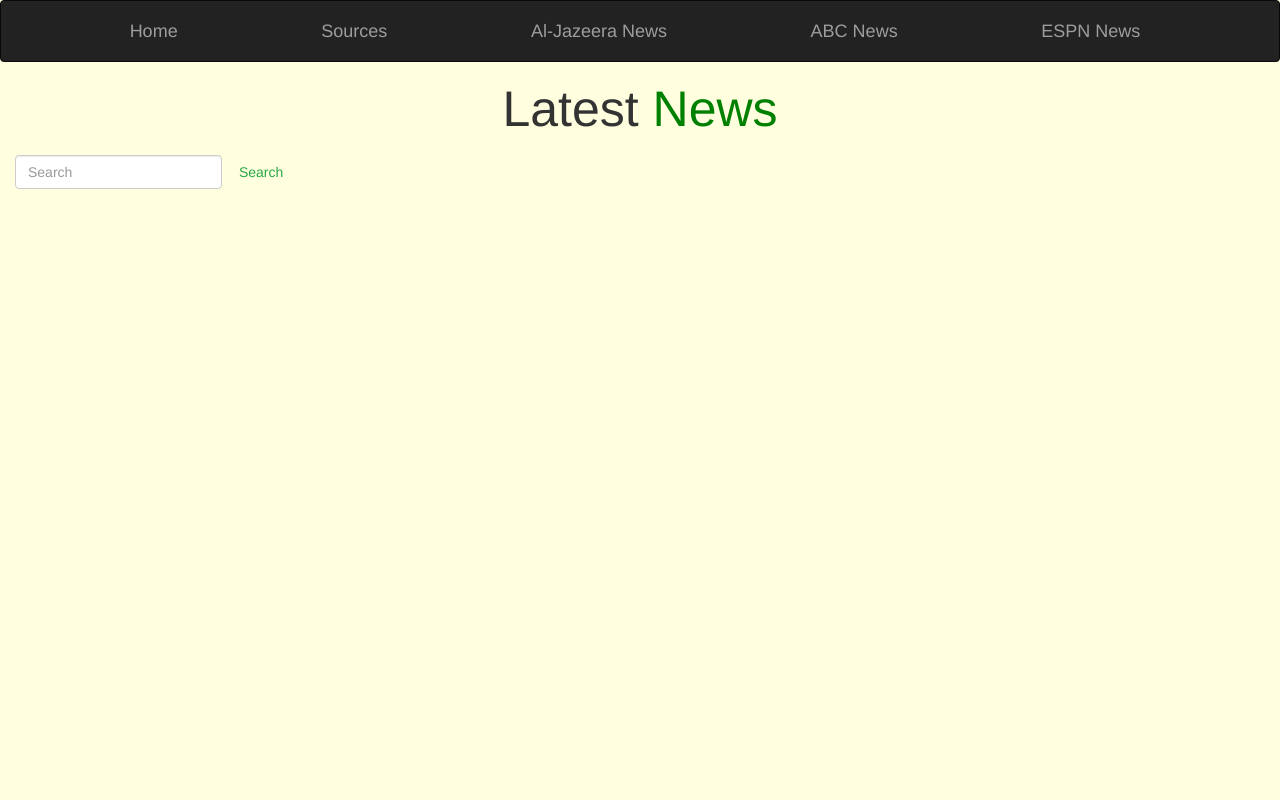
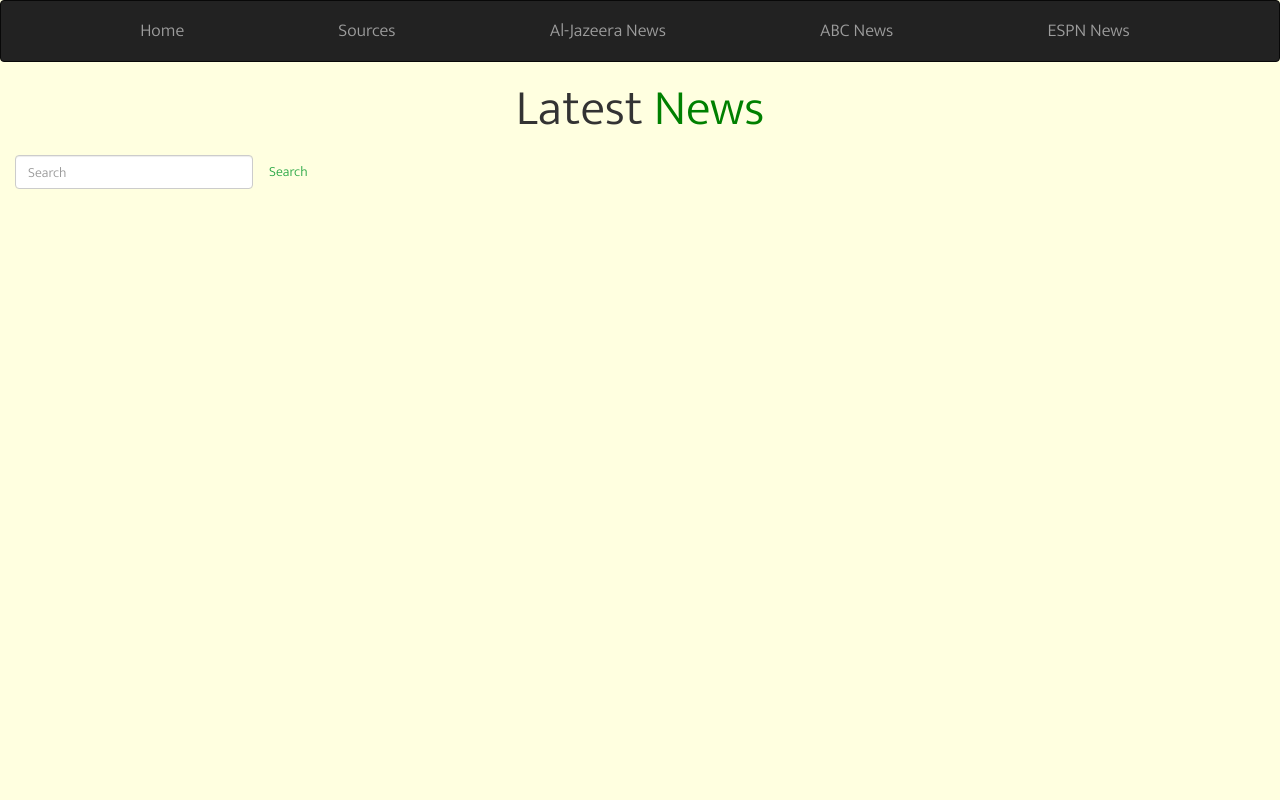
Before and after one commit to Doyo54/Python-flask-week-2-IP, a Flask app: template app/templates/index.html in a window 1280 px wide. Run offline with Flask 2, Linux system fonts and the light colour scheme; the template is opened without the code that fills it, so the values that code supplies are empty; some libraries are stand-ins or nearby versions.

Commit message:
ft: Font size changed and google font family linked

```diff
--- a/app/main/views.py
+++ b/app/main/views.py
@@ -55,7 +55,7 @@ def source():
 
 @app.route('/search/<name>')
 def search_news(name):
-    title = f'search results for {name}'
+    title = f'Search results for {name}'
     search_name_list = name.split(" ")
     search_name_format = "+".join(search_name_list)
     searched_news = search(search_name_format)
--- a/app/static/index.css
+++ b/app/static/index.css
@@ -1,6 +1,7 @@
 body{
 margin: 0;
 background-color: lightyellow;
+font-family: 'Mukta', sans-serif;
 }
 .card{
     margin: 10;
@@ -9,5 +10,7 @@ background-color: lightyellow;
     background-color: black;
     color: white;
     font-size: larger;
-
 }
+h3{
+    font-size: 20px;
+}
--- a/app/templates/base.html
+++ b/app/templates/base.html
@@ -1,4 +1,7 @@
 <link rel="stylesheet" href="https://cdn.jsdelivr.net/npm/bootstrap@4.0.0/dist/css/bootstrap.min.css" integrity="sha384-Gn5384xqQ1aoWXA+058RXPxPg6fy4IWvTNh0E263XmFcJlSAwiGgFAW/dAiS6JXm" crossorigin="anonymous">
+<link rel="preconnect" href="https://fonts.googleapis.com">
+<link rel="preconnect" href="https://fonts.gstatic.com" crossorigin>
+<link href="https://fonts.googleapis.com/css2?family=Mukta:wght@300&display=swap" rel="stylesheet">
 {% extends 'bootstrap/base.html'%}
 {% block navbar %}
     {% include 'navbar.html' %}
--- a/app/templates/index.html
+++ b/app/templates/index.html
@@ -2,6 +2,9 @@
 {% block styles%}
     {{ super() }}
     <link rel="stylesheet" href="{{url_for('static',filename='index.css')}}">
+    <link rel="preconnect" href="https://fonts.googleapis.com">
+<link rel="preconnect" href="https://fonts.gstatic.com" crossorigin>
+<link href="https://fonts.googleapis.com/css2?family=Mukta:wght@300&display=swap" rel="stylesheet">
 {% endblock %}
 {% block content %}
 <h1 style="text-align: center; font-size: 50px;">Latest <span style="color: green;">News</span></h1>
```
